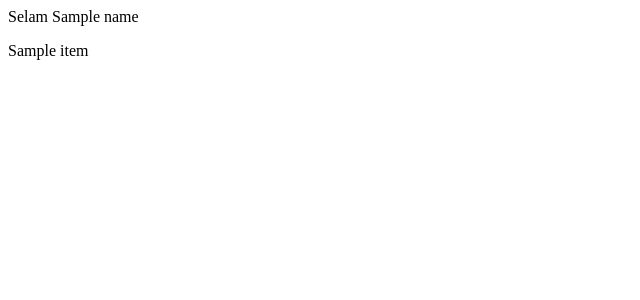
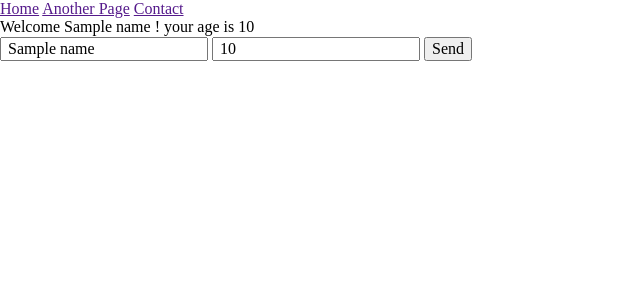
Before and after one commit to kzorluoglu/python_alltag, a Python web app: template flask/templates/index.html in a window 1280 px wide. Shown: the top 300 px of the page, without its empty margins (0-640 px from the left). Run offline with Jinja, Linux system fonts and the light colour scheme; the template is opened without the code that fills it: most values are stand-ins (such as "Sample title", 1, 10 or a date in 2020).

Commit message:
Flask with Template, Request, Form Progressing, GET POST Actions

```diff
--- a/flask/templates/index.html
+++ b/flask/templates/index.html
@@ -1,14 +1,16 @@
-<!DOCTYPE html>
-<html lang="en">
-<head>
-    <meta charset="UTF-8">
-    <title>Index</title>
-</head>
-<body>
-Selam {{ name }}
+{% extends "layouts/main.html" %}
 
-{% for item in items %}
-<p>{{ item }}</p>
-{% endfor %}
-</body>
-</html>
+{% block content %}
+
+{% if name != None %}
+    Welcome  {{ name }}  ! your age is {{ age }}
+{% else %}
+    Welcome !
+{% endif %}
+
+<form action="" method="get">
+    <input type="text" name="name" value="{% if name != None %} {{ name }} {% endif %}">
+    <input type="text" name="age" value="{% if age != None %} {{ age }} {% endif %}">
+    <input type="submit" value="Send">
+</form>
+{% endblock %}
--- /dev/null
+++ b/flask/templates/layouts/main.html
@@ -0,0 +1,13 @@
+<!DOCTYPE html>
+<html lang="en">
+<head>
+    <meta charset="UTF-8">
+    <title>{{ title }}</title>
+    <link rel="stylesheet" type="text/css" href="static/css/normalize.css">
+</head>
+<body>
+{% include  "layouts/navigation.html" %}
+
+{% block content %}{% endblock %}
+</body>
+</html>
--- /dev/null
+++ b/flask/templates/layouts/navigation.html
@@ -0,0 +1,5 @@
+<nav>
+    <a href="">Home</a>
+    <a href="">Another Page</a>
+    <a href="">Contact</a>
+</nav>
```
Also changed, not shown: flask/run.py (+10 -3 lines).
